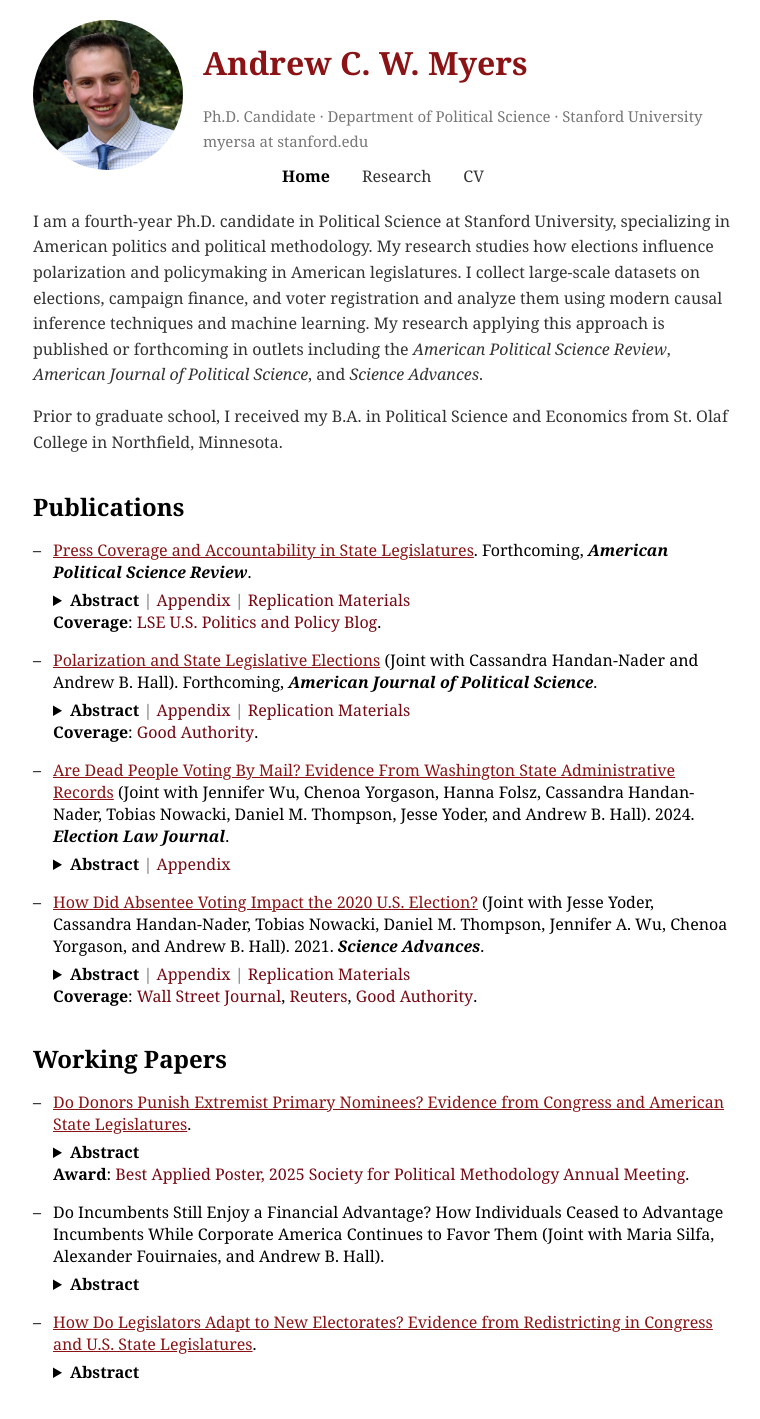
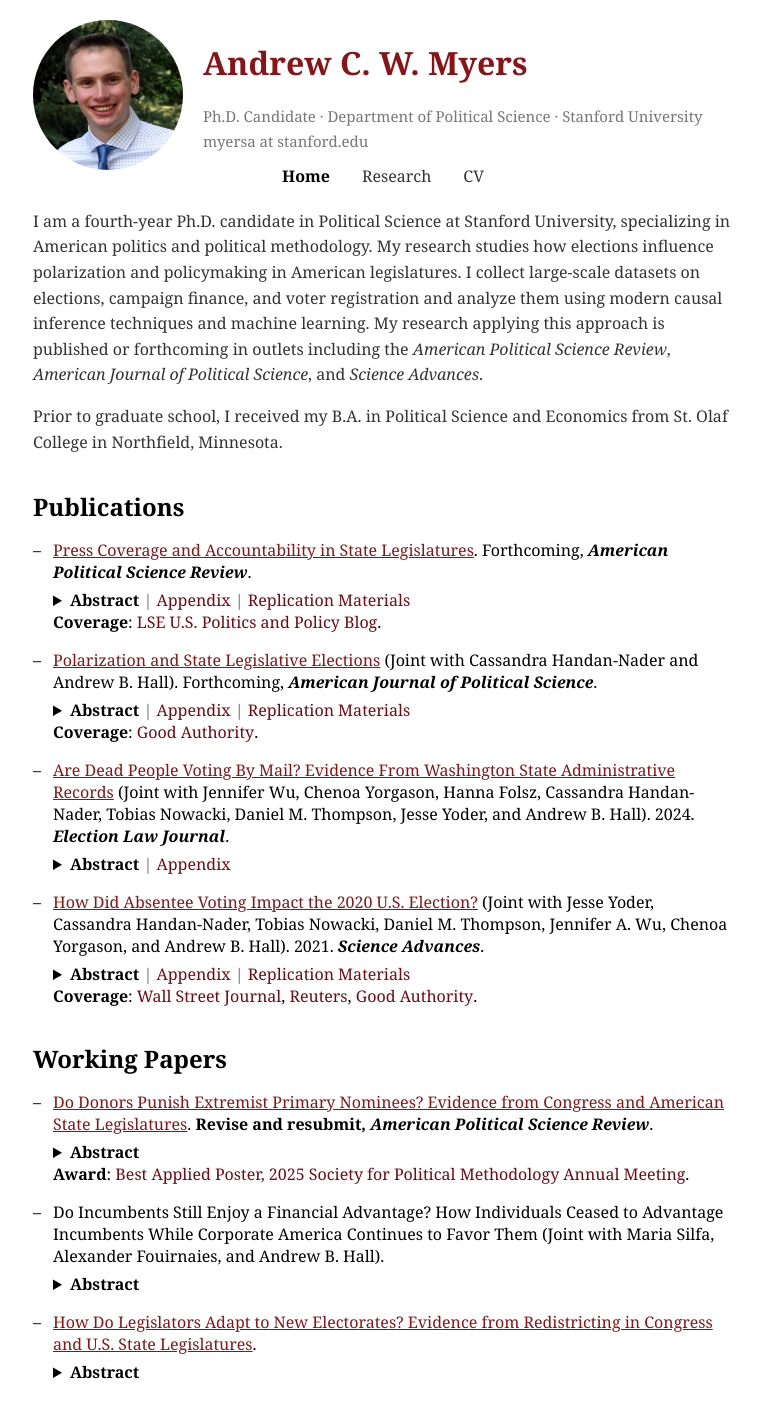
Before and after one commit to AndyMyersSkol/AndyMyersSkol.github.io, a Jekyll site: the page index.html, which Jekyll copies as it is, in a window 1280 px wide. Shown: the whole page, without its empty margins (257-1017 px from the left). Built offline with Jekyll 4.4.1, drawn with Linux system fonts in a browser that asks for light colours.

Commit message:
Update index.html

```diff
--- a/index.html
+++ b/index.html
@@ -137,7 +137,7 @@
 
    <ul class="dashed">
         <li>
-            <a target="_blank" class="bib" href="/myers_extremist_nominee_fundraising.pdf">Do Donors Punish Extremist Primary Nominees? Evidence from Congress and American State Legislatures</a>.
+            <a target="_blank" class="bib" href="/myers_extremist_nominee_fundraising.pdf">Do Donors Punish Extremist Primary Nominees? Evidence from Congress and American State Legislatures</a>. <b>Revise and resubmit, <i>American Political Science Review</b></i>.
             <details class="abstract-container">
                 <summary>
                     <span>Abstract</span>
```
